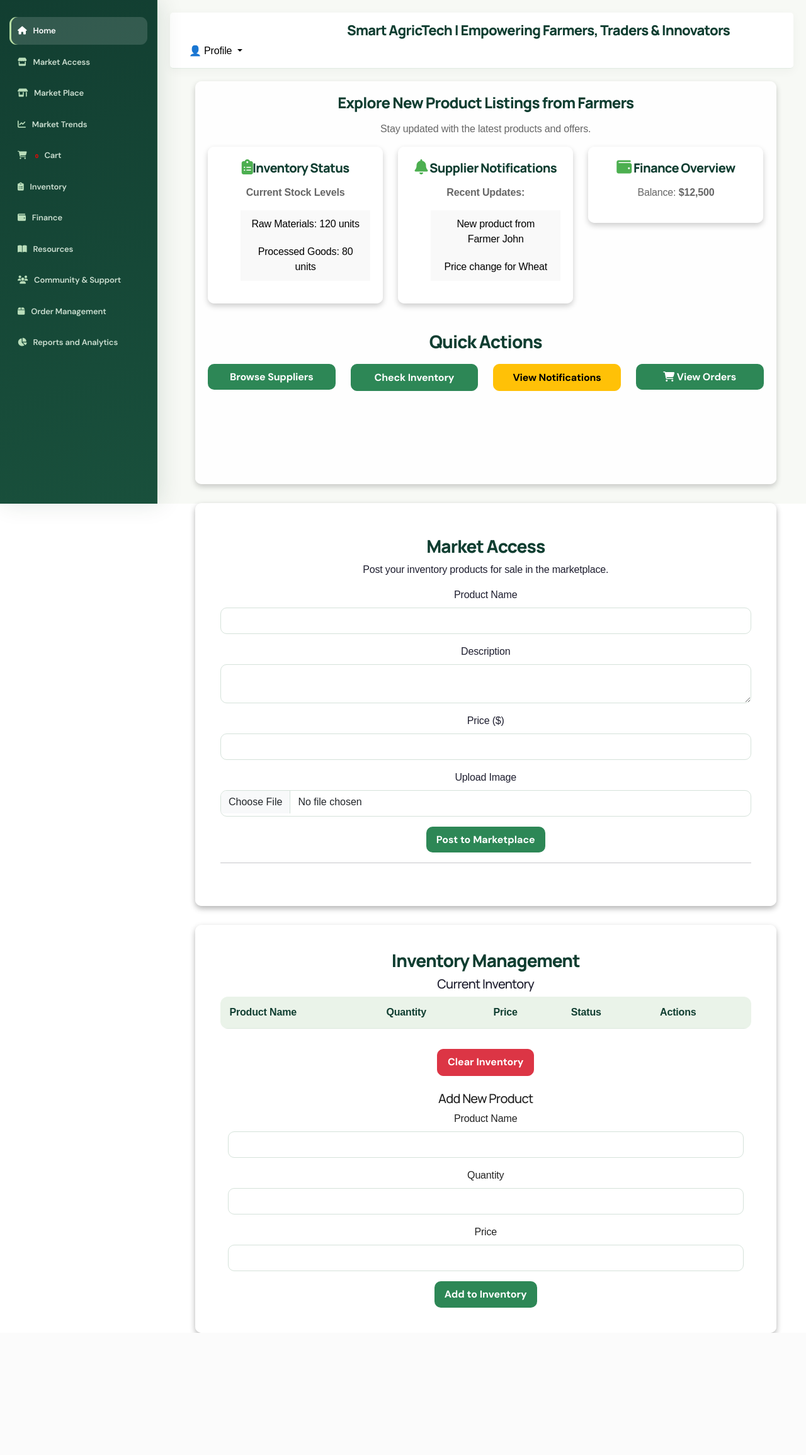
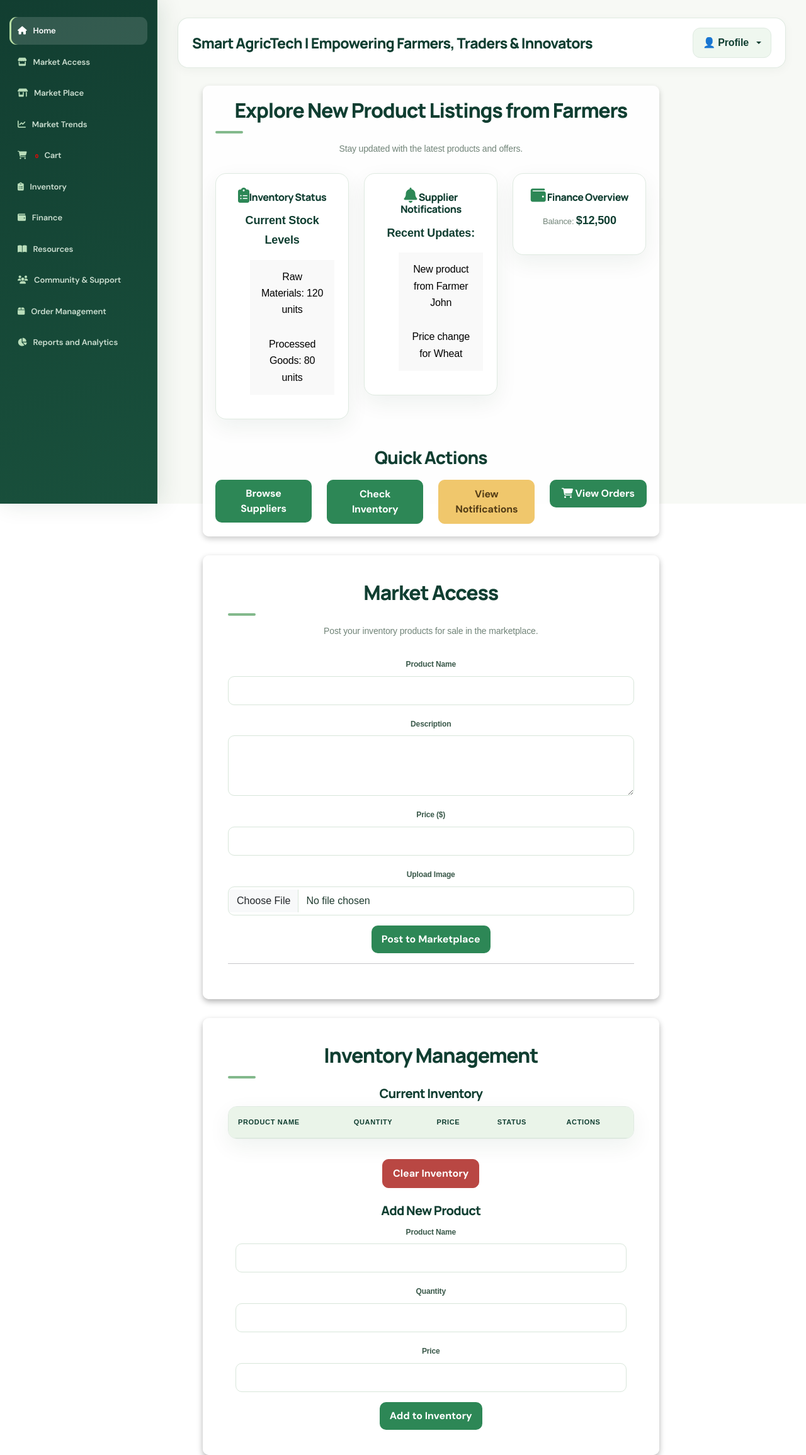
Before and after one commit to BashirBichi/Smart-AgricTech, a Flask app: page /processor_dashboard in a window 1280 px wide. Shown: the whole page at 63% size. Before the commit the page ends 2117 px from the top, so only its background shows below. Run offline with Flask 3, Linux system fonts and the light colour scheme; the visitor is signed in with stand-in values (Sample User, id 1); lists and menus that the app fills with data are empty; some libraries are stand-ins or nearby versions.

Commit message:
Apply section-level design to processor_dashboard.html

```diff
--- a/Templates/processor_dashboard.html
+++ b/Templates/processor_dashboard.html
@@ -10,7 +10,8 @@
     <link rel="stylesheet" href="{{ url_for('static', filename='Css/styles.css') }}">
     <link rel="stylesheet" href="{{ url_for('static', filename='Css/styles.css') }}">
     <link rel="stylesheet" href="{{ url_for('static', filename='Css/brand-refresh.css') }}">
-<link href="https://fonts.googleapis.com/css2?family=DM+Sans:wght@400;500;600;700;800&family=Manrope:wght@400;500;600;700;800&display=swap" rel="stylesheet"><link rel="stylesheet" href="{{ url_for('static', filename='Css/dashboard-v2.css') }}"></head>
+<link href="https://fonts.googleapis.com/css2?family=DM+Sans:wght@400;500;600;700;800&family=Manrope:wght@400;500;600;700;800&display=swap" rel="stylesheet"><link rel="stylesheet" href="{{ url_for('static', filename='Css/dashboard-v2.css') }}"><link rel="stylesheet" href="{{ url_for('static', filename='Css/dashboard-sections.css') }}">
+</head>
 <body>
 
     <div class="dashboard-container">
```
